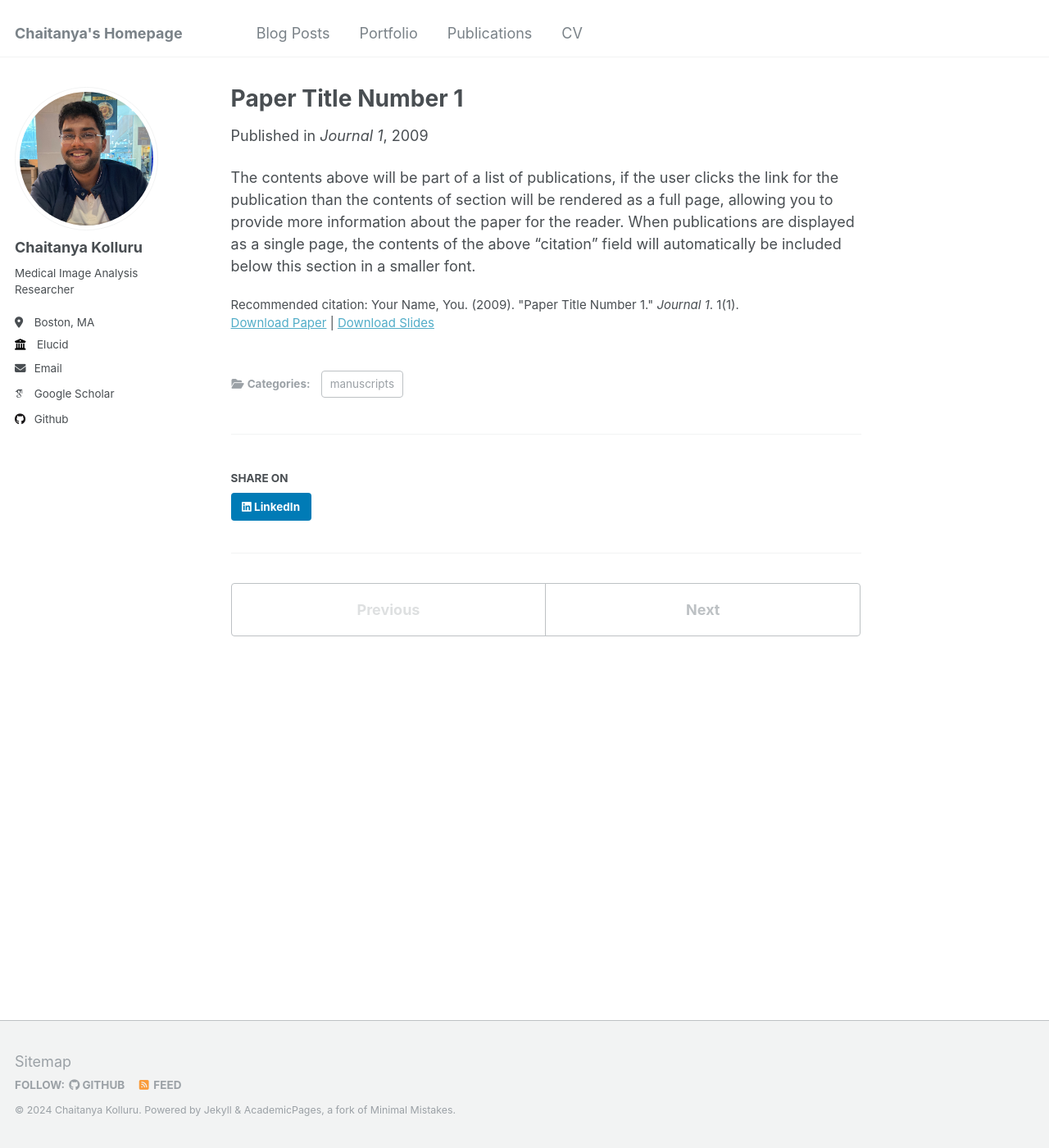
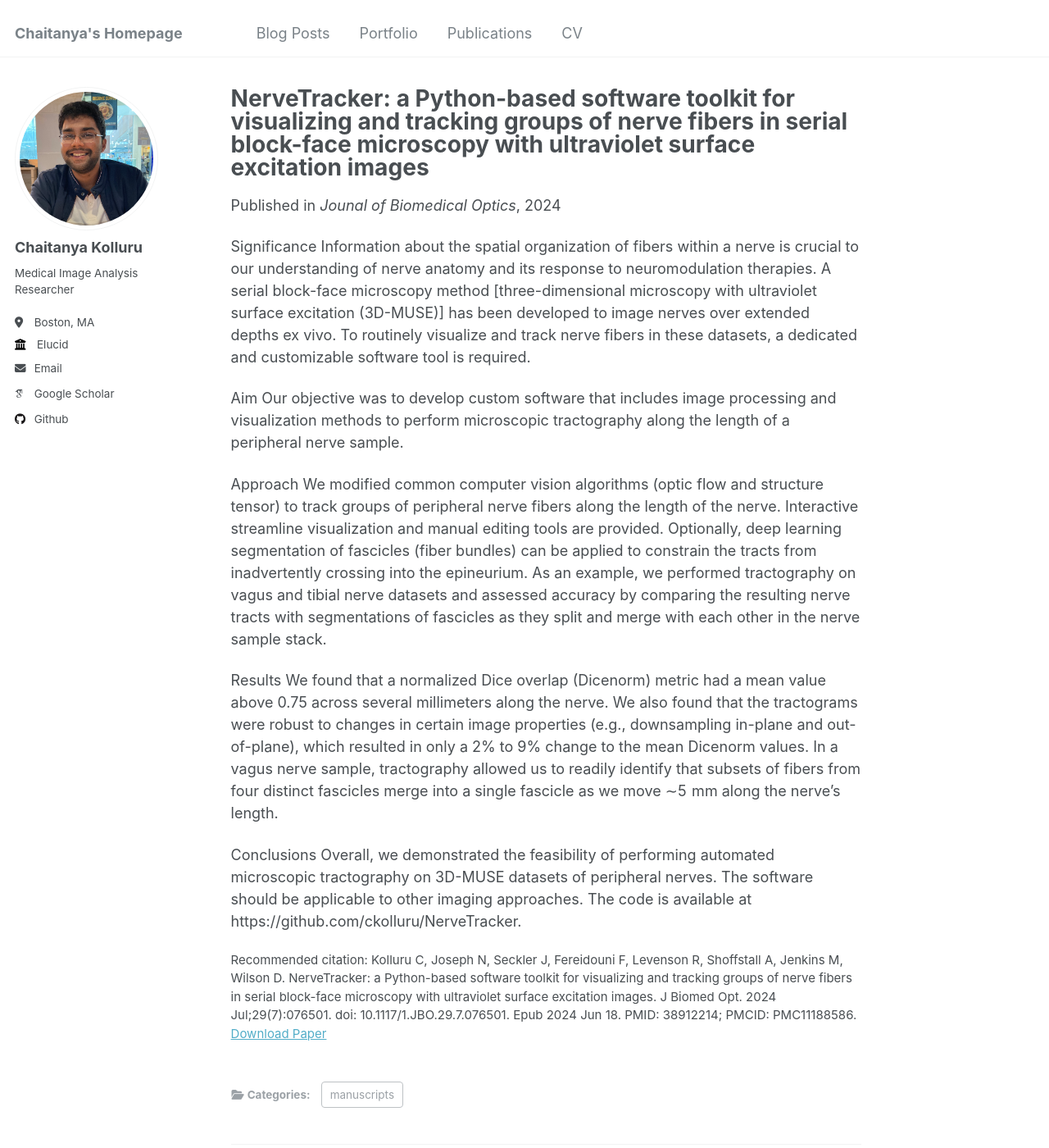
Before and after one commit to ckolluru/ckolluru.github.io, a Jekyll site: the page built from _publications/2009-10-01-paper-title-number-1.md, in a window 1280 px wide and 1400 px high. Shown: the whole window at 82% size. Built offline with Jekyll 4.4.1, drawn with Linux system fonts in a browser that asks for light colours; some web fonts are replaced.

Commit message:
Add a publication

```diff
--- a/_publications/2009-10-01-paper-title-number-1.md
+++ b/_publications/2009-10-01-paper-title-number-1.md
@@ -1,14 +1,27 @@
 ---
-title: "Paper Title Number 1"
+title: "NerveTracker: a Python-based software toolkit for visualizing and tracking groups of nerve fibers in serial block-face microscopy with ultraviolet surface excitation images"
 collection: publications
 category: manuscripts
 permalink: /publication/2009-10-01-paper-title-number-1
-excerpt: 'This paper is about the number 1. The number 2 is left for future work.'
-date: 2009-10-01
-venue: 'Journal 1'
-slidesurl: 'http://academicpages.github.io/files/slides1.pdf'
-paperurl: 'http://academicpages.github.io/files/paper1.pdf'
-citation: 'Your Name, You. (2009). &quot;Paper Title Number 1.&quot; <i>Journal 1</i>. 1(1).'
+excerpt: 'Created a software for microscopic tractography in peripheral nerves. Inspired by similar toolkits that process diffusion MR datasets of the brain.'
+date: 2024-06-18
+venue: 'Jounal of Biomedical Optics'
+slidesurl:
+paperurl: 'https://www.ncbi.nlm.nih.gov/pmc/articles/PMC11188586/'
+citation: 'Kolluru C, Joseph N, Seckler J, Fereidouni F, Levenson R, Shoffstall A, Jenkins M, Wilson D. NerveTracker: a Python-based software toolkit for visualizing and tracking groups of nerve fibers in serial block-face microscopy with ultraviolet surface excitation images. J Biomed Opt. 2024 Jul;29(7):076501. doi: 10.1117/1.JBO.29.7.076501. Epub 2024 Jun 18. PMID: 38912214; PMCID: PMC11188586.'
 ---
 
-The contents above will be part of a list of publications, if the user clicks the link for the publication than the contents of section will be rendered as a full page, allowing you to provide more information about the paper for the reader. When publications are displayed as a single page, the contents of the above "citation" field will automatically be included below this section in a smaller font.
+Significance
+Information about the spatial organization of fibers within a nerve is crucial to our understanding of nerve anatomy and its response to neuromodulation therapies. A serial block-face microscopy method [three-dimensional microscopy with ultraviolet surface excitation (3D-MUSE)] has been developed to image nerves over extended depths ex vivo. To routinely visualize and track nerve fibers in these datasets, a dedicated and customizable software tool is required.
+
+Aim
+Our objective was to develop custom software that includes image processing and visualization methods to perform microscopic tractography along the length of a peripheral nerve sample.
+
+Approach
+We modified common computer vision algorithms (optic flow and structure tensor) to track groups of peripheral nerve fibers along the length of the nerve. Interactive streamline visualization and manual editing tools are provided. Optionally, deep learning segmentation of fascicles (fiber bundles) can be applied to constrain the tracts from inadvertently crossing into the epineurium. As an example, we performed tractography on vagus and tibial nerve datasets and assessed accuracy by comparing the resulting nerve tracts with segmentations of fascicles as they split and merge with each other in the nerve sample stack.
+
+Results
+We found that a normalized Dice overlap (Dicenorm) metric had a mean value above 0.75 across several millimeters along the nerve. We also found that the tractograms were robust to changes in certain image properties (e.g., downsampling in-plane and out-of-plane), which resulted in only a 2% to 9% change to the mean Dicenorm values. In a vagus nerve sample, tractography allowed us to readily identify that subsets of fibers from four distinct fascicles merge into a single fascicle as we move ∼5  mm along the nerve’s length.
+
+Conclusions
+Overall, we demonstrated the feasibility of performing automated microscopic tractography on 3D-MUSE datasets of peripheral nerves. The software should be applicable to other imaging approaches. The code is available at https://github.com/ckolluru/NerveTracker.
```
Also changed, not shown: _pages/about.md (+1 -1 lines).
